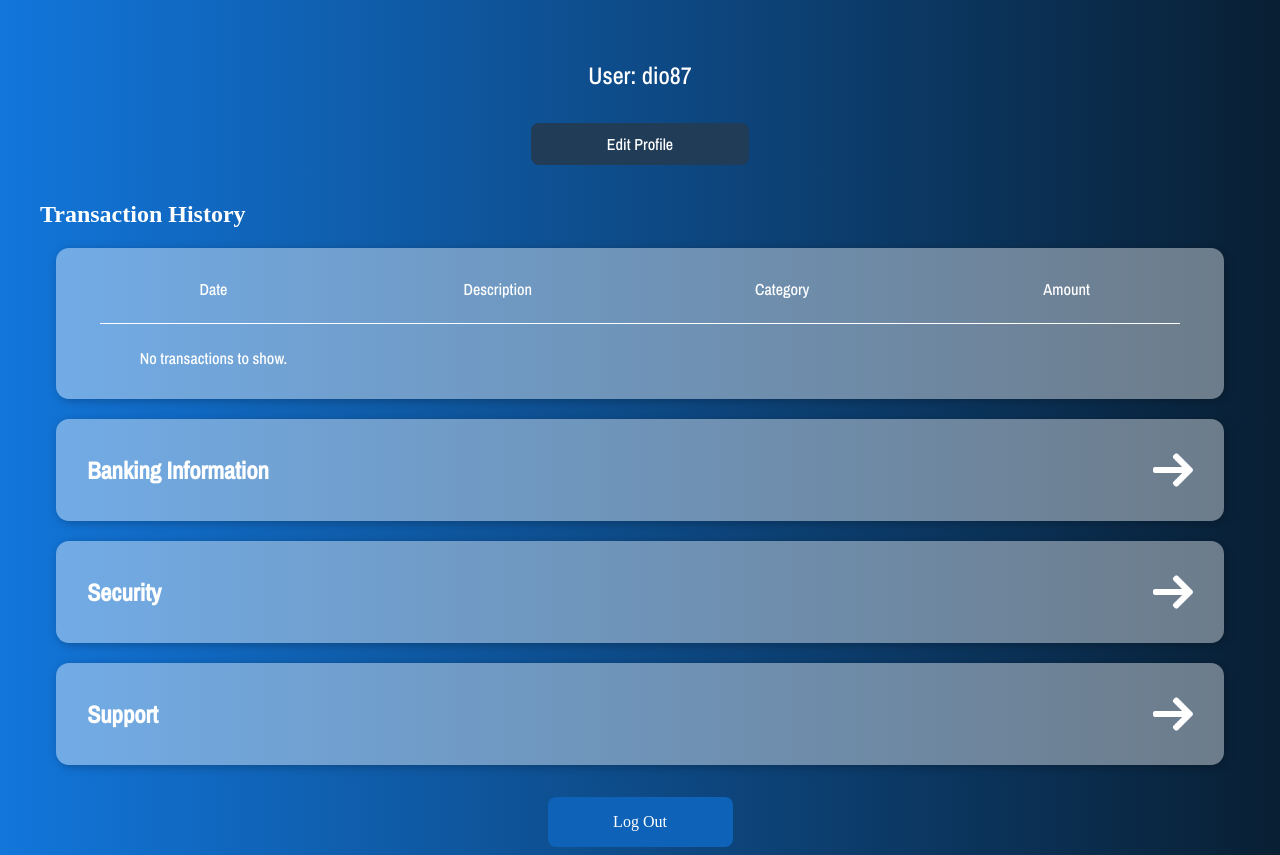
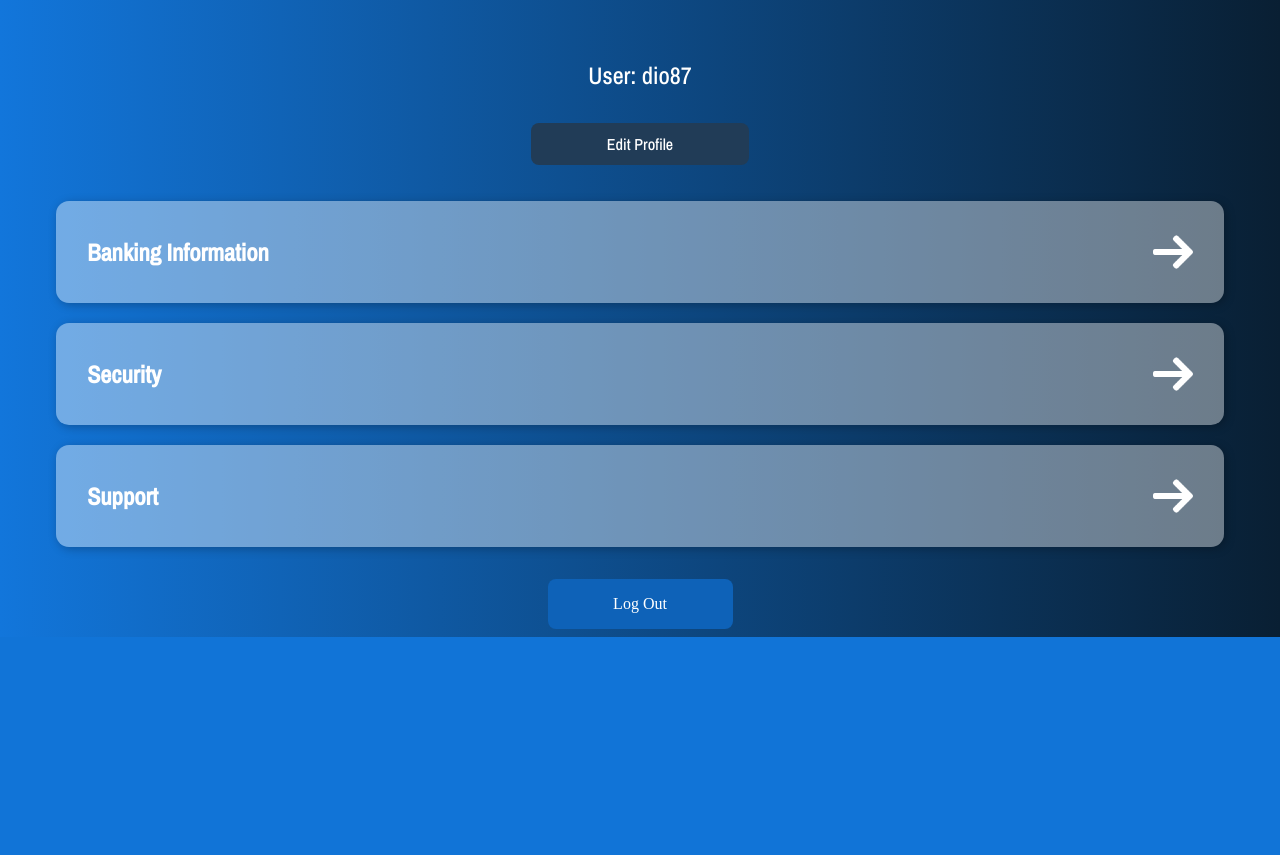
Before and after one commit to diomaster/budgetlyapp, a Django app: page /budget/profile/ in a window 1280 px wide. Shown: the part 340-1195 px from the top of the page. After the commit the page ends 977 px from the top, so only its background shows below. Run offline with Django 4.2, Linux system fonts and the light colour scheme; a user stored in the database is signed in.

Commit message:
Profile Changes

```diff
--- a/budgetlyapp/settings.py
+++ b/budgetlyapp/settings.py
@@ -46,7 +46,7 @@
     'django.contrib.contenttypes',
     'django.contrib.sessions',
     'django.contrib.messages',
-    "whitenoise.runserver_nostatic",
+    'whitenoise.runserver_nostatic',
     #'django.contrib.staticfiles',
 ]
 
@@ -145,7 +145,7 @@
 
 
 
-
+ALLOWED_HOSTS = ['localhost', '127.0.0.1']
 
 
 # Default primary key field type
--- a/expenses/templates/budget/profile.html
+++ b/expenses/templates/budget/profile.html
@@ -12,7 +12,7 @@
     </div>
     <div class="nav-links" id="navLinks">
         <a href="#" class="close-nav" onclick="toggleMenu()">×</a>
-        <a href="#">Budget</a>
+        <a href="{% url 'expenses:category' %}">Home</a>
         <a href="{% url 'expenses:transactions' %}">Transactions</a>
         <a href="{% url 'expenses:reports' %}">Reports</a>
         <a href="{% url 'expenses:profile' %}">Profile</a>
@@ -61,37 +61,6 @@
 </div>
 
 
-<!--TRANSACTIONS-->
-<div class="">
-    <h2 class="" style="color: white; margin-left: 2rem; ">Transaction History</h2>
-
-    <div class="transaction-card-container">
-    <div class="transactions-table">
-        <div class="transactions-table-header">
-            <div class="table-cell">Date</div>
-            <div class="table-cell">Description</div>
-            <div class="table-cell">Category</div>
-            <div class="table-cell">Amount</div>
-
-        </div>
-        <hr class="horizontal-rule">
-        {% for transaction in transactions %}
-
-        <div class="transaction-row">
-            <div class="table-cell">{{ transaction.date|date:"d/m/Y" }}</div>
-            <div class="table-cell">{{ transaction.description }}</div>
-            <div class="table-cell">{{ transaction.category.name }}</div>
-            <div class="table-cell">${{ transaction.amount }}</div>
-        </div>
-
-        {% empty %}
-        <div class="transaction-row">
-            <div class="table-cell" colspan="4">No transactions to show.</div>
-        </div>
-        {% endfor %}
-    </div>
-</div>
-</div>
 
 
 <div class="transaction-card-container">
```
Also changed, not shown: db.sqlite3.
